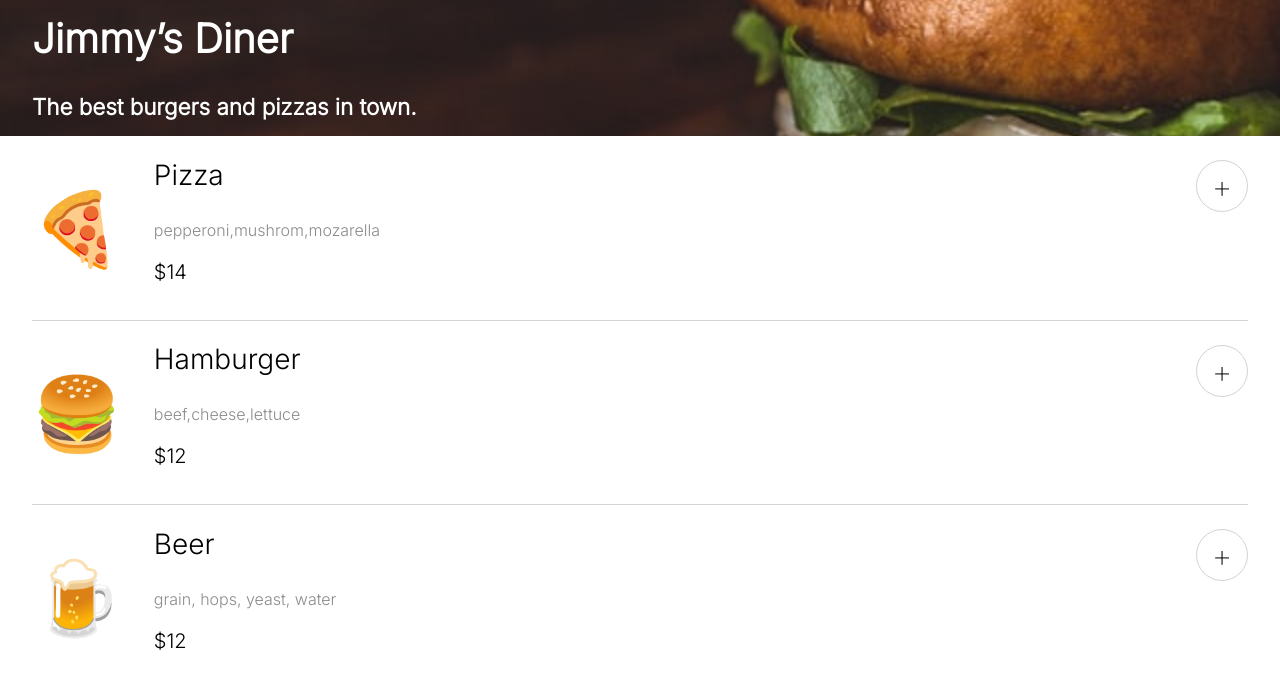
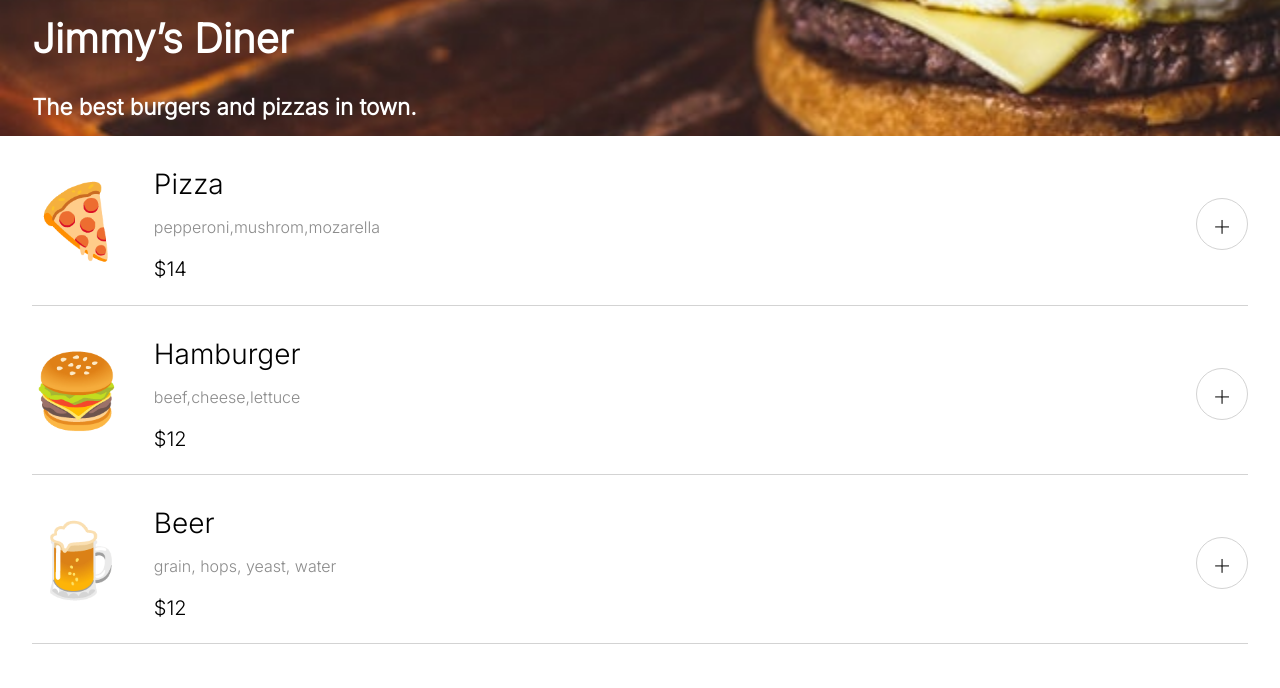
Before and after one commit to xnvleo/restaurantapp, a plain HTML site: page index.html in a window 1280 px wide. Shown: the top 688 px of the page. Drawn offline with Linux system fonts and the light colour scheme; a web font is replaced by a local one.

Commit message:
finished css

```diff
--- a/index.css
+++ b/index.css
@@ -2,23 +2,15 @@ body {
   position: relative;
   margin: 0;
   font-family: "Smythe", "Inter", "Verdana", sans-serif;
-  /* min-width: 400px; */
 
 }
-
-/* @media only screen and (max-width: 600px)  {
-
-  .container {
-    margin-left: 3rem;
-    margin-right: 3rem;
-  }
-} */
 
 h1 {
   font-size: 2.5em;
   line-height: 24px;
   color: #fff;
 }
+
 
 h3 {
   color: #fff;
@@ -29,7 +21,7 @@ header {
   background-color: goldenrod;
   background: url(/headerimg.jpeg);
   background-size: cover;
-  background-position: center top 50%;
+  background-position: center top 80%;
   display: flex;
 }
 
@@ -43,8 +35,9 @@ header {
 
 .menu-list {
   display: flex;
-  padding-top: 1rem;
-  padding-bottom: 1rem;
+  align-items: center;
+  padding-top: 0.2rem;
+  padding-bottom: 0.2rem;
   border-bottom: 1px solid lightgrey;
 }
 
@@ -60,7 +53,7 @@ header {
 
 .food--name {
   font-size: 1.75em;
-  margin-top: 0.2em;
+  margin-bottom: 0px;
 }
 
 .food--desc {
```
